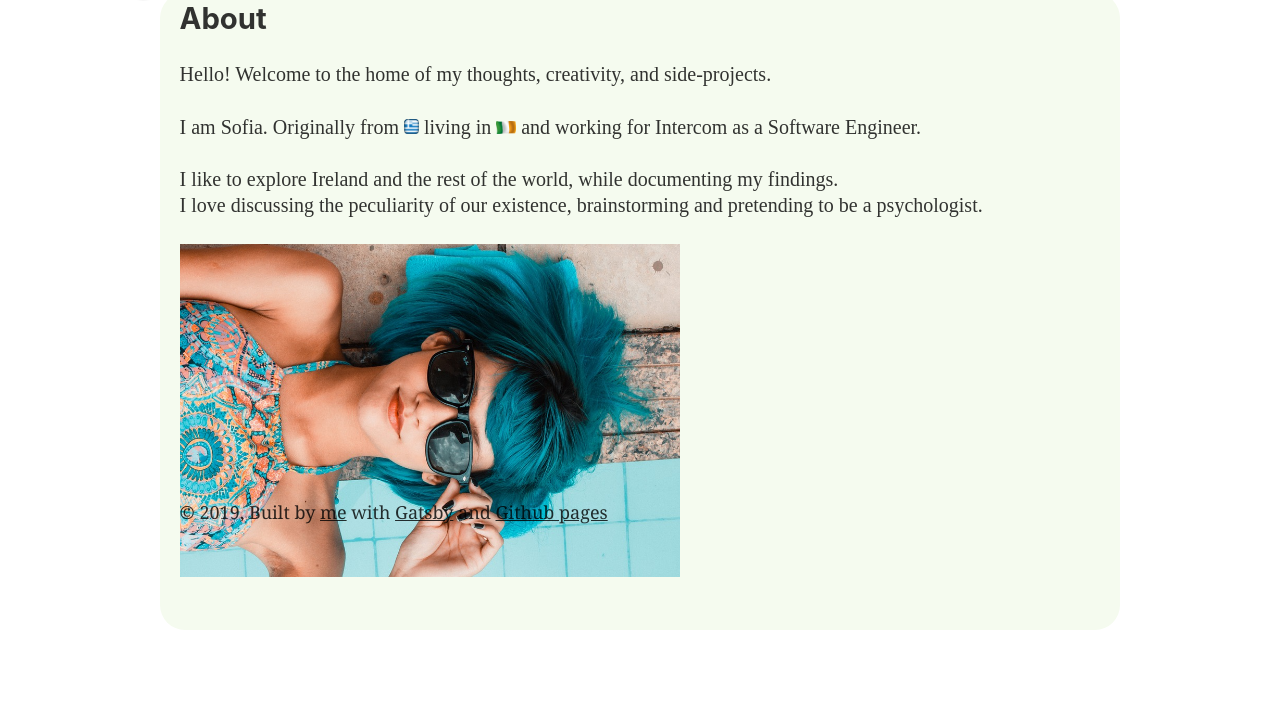
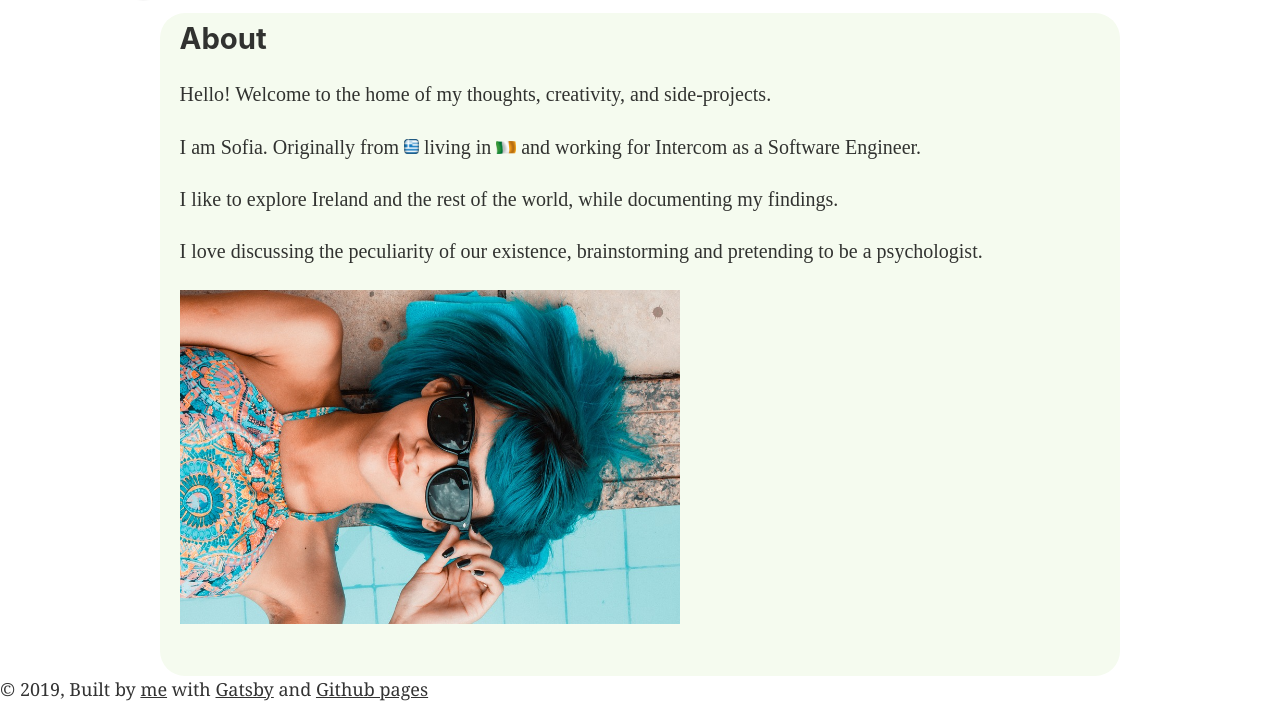
Before and after one commit to siwS/siws-github-io-code, a Gatsby site: page / in a window 1280 px wide. Shown: the part 255-957 px from the top of the page. Before the commit the page ends 885 px from the top, so only its background shows below. Built offline with nearby package versions, Linux system fonts and the light colour scheme; Gatsby itself is replaced by a stand-in of ours.

Commit message:
Style fixes.

```diff
--- a/src/components/layout.css
+++ b/src/components/layout.css
@@ -13,14 +13,22 @@ aside,
 details,
 figcaption,
 figure,
-footer{
-  padding-top: 30px;
-  margin: 0;
-  -webkit-font-smoothing: antialiased;
-  -moz-osx-font-smoothing: grayscale;
-  width:100%;
-  position:fixed;
-  bottom:20px;
+#footer {
+  position: absolute;
+  bottom: 0;
+  width: 100%;
+  height: 4.5rem;
+}
+#page-wrapper {
+  min-height: 65vh;
+}
+#page-container {
+  margin: 0 auto;
+  max-width: 960px;
+  padding: 10px 1.0875rem 1.45rem;
+  border-radius: 25px;
+  background: #F5FBEF;
+  position: relative;
 }
 header,
 main
@@ -661,7 +669,7 @@ pre tt:after {
 
 @media screen and (max-width: 700px) {
   body {
-    padding: 170px 0 0 0;
+    padding: 0 0 0 0;
     width: 100%
   }
 }
@@ -741,22 +749,12 @@ a {
 
 .menu {
   margin: auto;
-  /*position: absolute;*/
-  /*top: 0;*/
-  /*bottom: 0;*/
-  /*left: 0;*/
-  /*right: 0;*/
-  /*width: 80px;*/
+  margin-bottom: 20px;
   height: 80px;
   /*text-align: center;*/
   box-sizing: border-box;
   font-size: 26px;
 }
-
-
-/* .menu-item {
-   transition: all 0.1s ease 0s;
-} */
 
 .menu-item:hover {
   background: #EEEEEE;
--- a/src/components/layout.js
+++ b/src/components/layout.js
@@ -55,23 +55,17 @@ const Layout = ({ children }) => (
           </Link>
         </nav>
 
-        <div
-          style={{
-            margin: '0 auto',
-            maxWidth: 960,
-            padding: '10px 1.0875rem 1.45rem',
-            borderRadius: '25px',
-            background: '#F5FBEF',
-          }}
-        >
+        <div id="page-wrapper">
+          <div id="page-container">
             <main>{children}</main>
+          </div>
+        </div>
 
         <footer>
           © {new Date().getFullYear()}, Built by <a href="https://github.com/siwS">me</a> with
           {` `}
           <a href="https://www.gatsbyjs.org">Gatsby</a> and <a href="https://pages.github.com/">Github pages</a>
         </footer>
-        </div>
       </>
     )}
   />
--- a/src/pages/index.js
+++ b/src/pages/index.js
@@ -18,8 +18,8 @@ const IndexPage = () => (
 
     <p>I am Sofia. Originally from <img src={greekFlag} width={"15px"} style={{marginBottom: 0}}/> living in <img src={irishFlag} width={"20px"}/> and working for Intercom as a Software Engineer.</p>
 
-    <p>I like to explore Ireland and the rest of the world, while documenting my findings. <br/>
-    I love discussing the peculiarity of our existence, brainstorming and pretending to be a psychologist.</p>
+    <p>I like to explore Ireland and the rest of the world, while documenting my findings. </p>
+    <p>I love discussing the peculiarity of our existence, brainstorming and pretending to be a psychologist.</p>
 
     <div style={{ maxWidth: `500px`, marginBottom: `1.45rem` }}>
       <Image />
```
Lines whose indentation alone changed are shown as unchanged.
